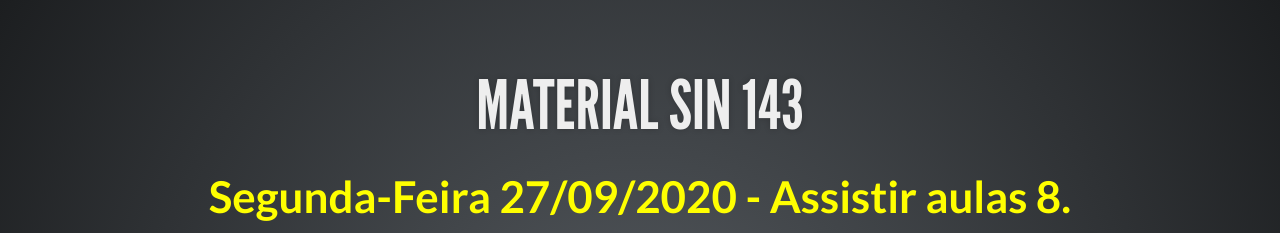
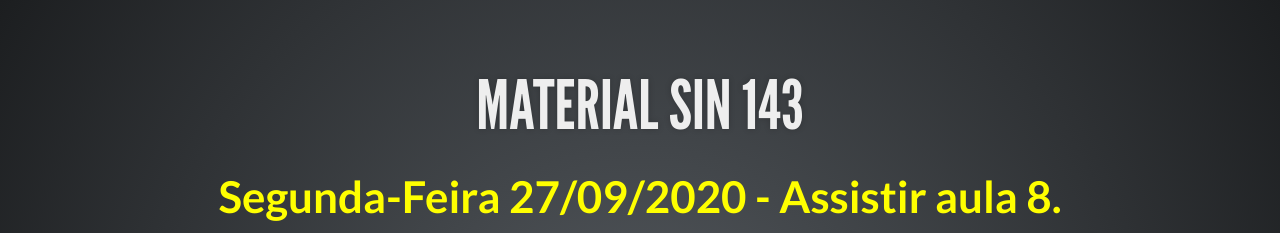
Before and after one commit to clausiusreis/SIN143, a plain HTML site: page index.html in a window 1280 px wide. Shown: the top 233 px of the page. Drawn offline with Linux system fonts and the light colour scheme.

Commit message:
Update index.html

```diff
--- a/index.html
+++ b/index.html
@@ -44,7 +44,7 @@
 				<section>
 					<h3>Material SIN 143</h3>
 
-					<span style="color:yellow;"><b>Segunda-Feira 27/09/2020 - Assistir aulas 8.</b></span>
+					<span style="color:yellow;"><b>Segunda-Feira 27/09/2020 - Assistir aula 8.</b></span>
 					<!-- <br>
 					<a href="https://meet.google.com/hdi-mkfx-sdj?hs=122&authuser=1" target="_blank">
 						<b>Link da aula síncrona (Quinta 24/09 - 14h e 19h)</b>
```
